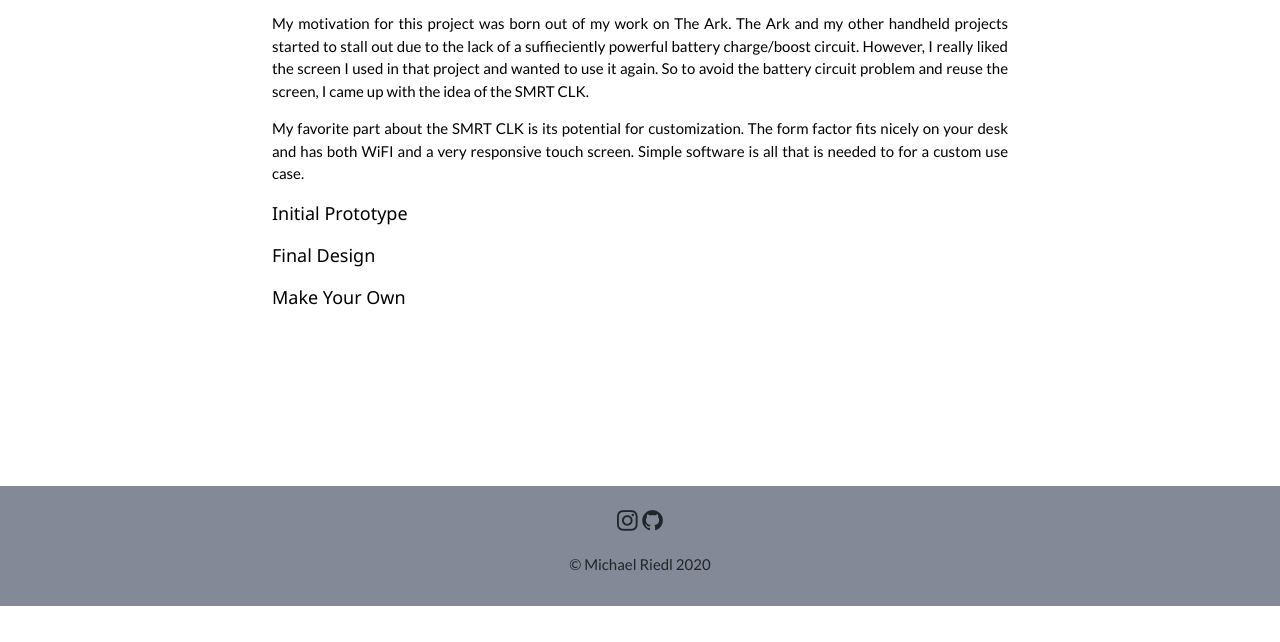
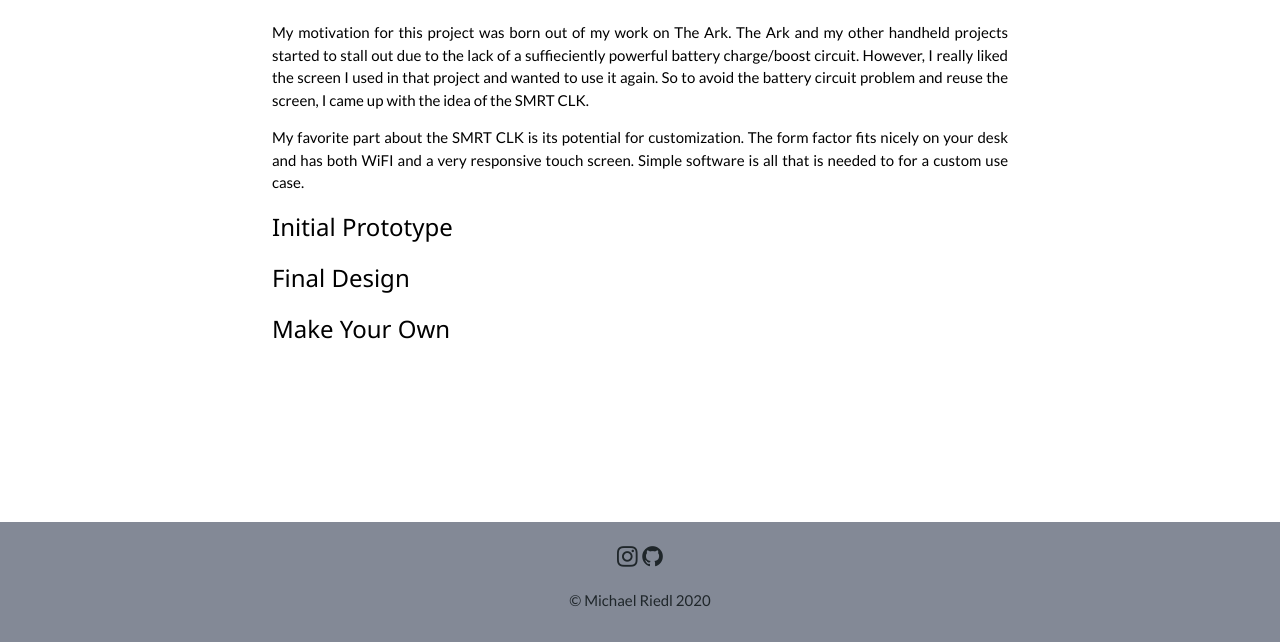
Before and after one commit to michaelriedl/michaelriedl.github.io, a Jekyll site: the page built from projects/SMRT_CLK.html, in a window 1280 px wide and 1333 px high. Shown: the part 691-1333 px from the top of the window. Built offline with Jekyll 4.4.1, drawn with Linux system fonts in a browser that asks for light colours.

Commit message:
Update SMRT_CLK.html

```diff
--- a/projects/SMRT_CLK.html
+++ b/projects/SMRT_CLK.html
@@ -7,16 +7,16 @@ title: SMRT CLK
     <h3 class="w3-wide">A smart touchscreen clock / dashboard based on the Raspberry Pi Zero.</h3>
     <div class="w3-container w3-content w3-justify w3-padding-64" style="max-width:800px">
         <p align="center">
-            <img src="/assets/images/projects/smrt_clk.jpg" alt="BatBone" width="400">
+            <img src="/assets/images/projects/smrt_clk.jpg" alt="SMRT CLK" width="400">
         </p>
-        <h5>Motivation</h5>
+        <h3>Motivation</h3>
         <p>My motivation for this project was born out of my work on The Ark. The Ark and my other handheld projects started to stall out due to the lack of a suffieciently powerful battery charge/boost circuit. However, I really liked the screen I used in that project and wanted to use it again. So to avoid the battery circuit problem and reuse the screen, I came up with the idea of the SMRT CLK.</p>
         <p>My favorite part about the SMRT CLK is its potential for customization. The form factor fits nicely on your desk and has both WiFI and a very responsive touch screen. Simple software is all that is needed to for a custom use case.</p>
-        <h5>Initial Prototype</h5>
+        <h3>Initial Prototype</h3>
         <p></p>
-        <h5>Final Design</h5>
+        <h3>Final Design</h3>
         <p></p>
-        <h5>Make Your Own</h5>
+        <h3>Make Your Own</h3>
         <p></p>
     </div>
 </div>
```
